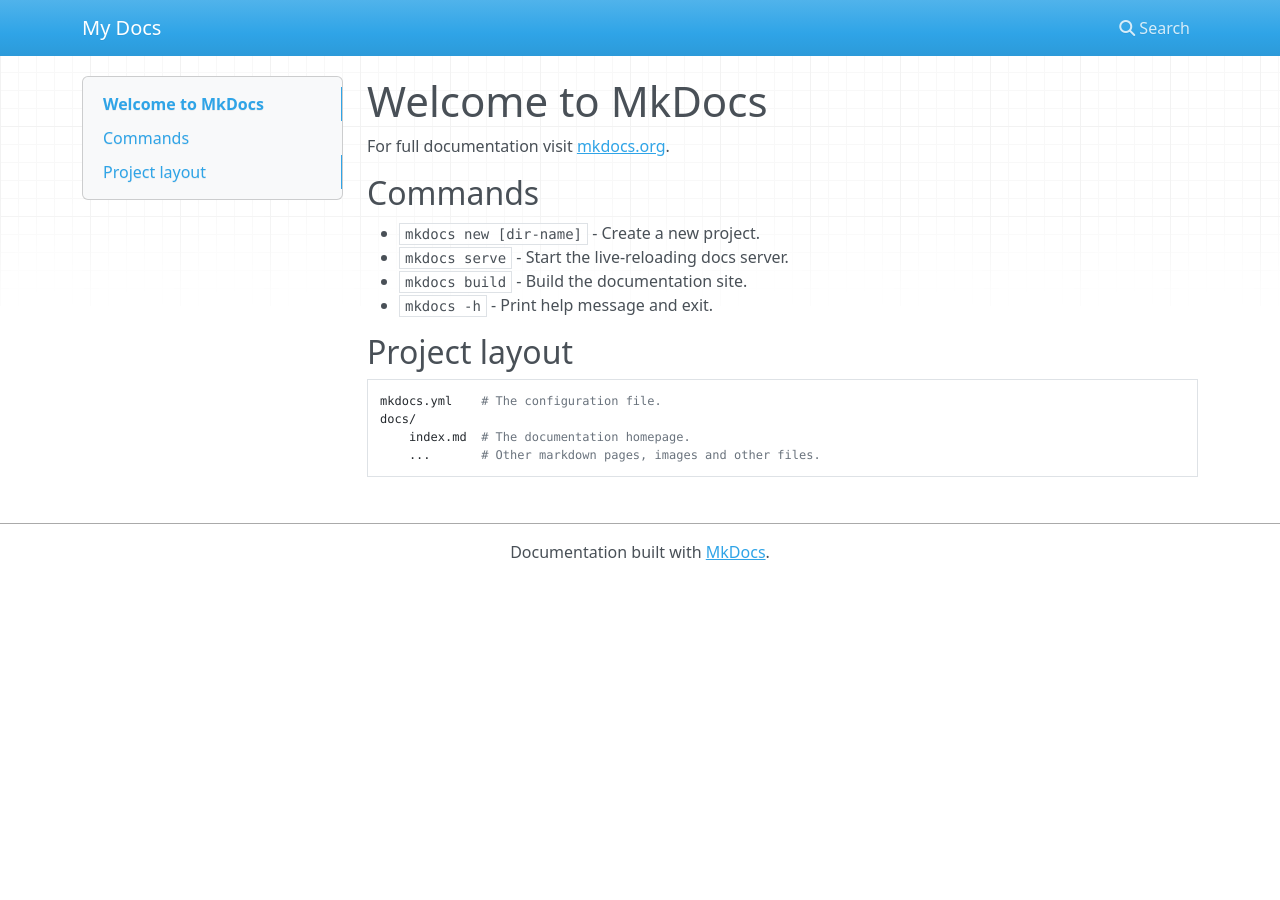
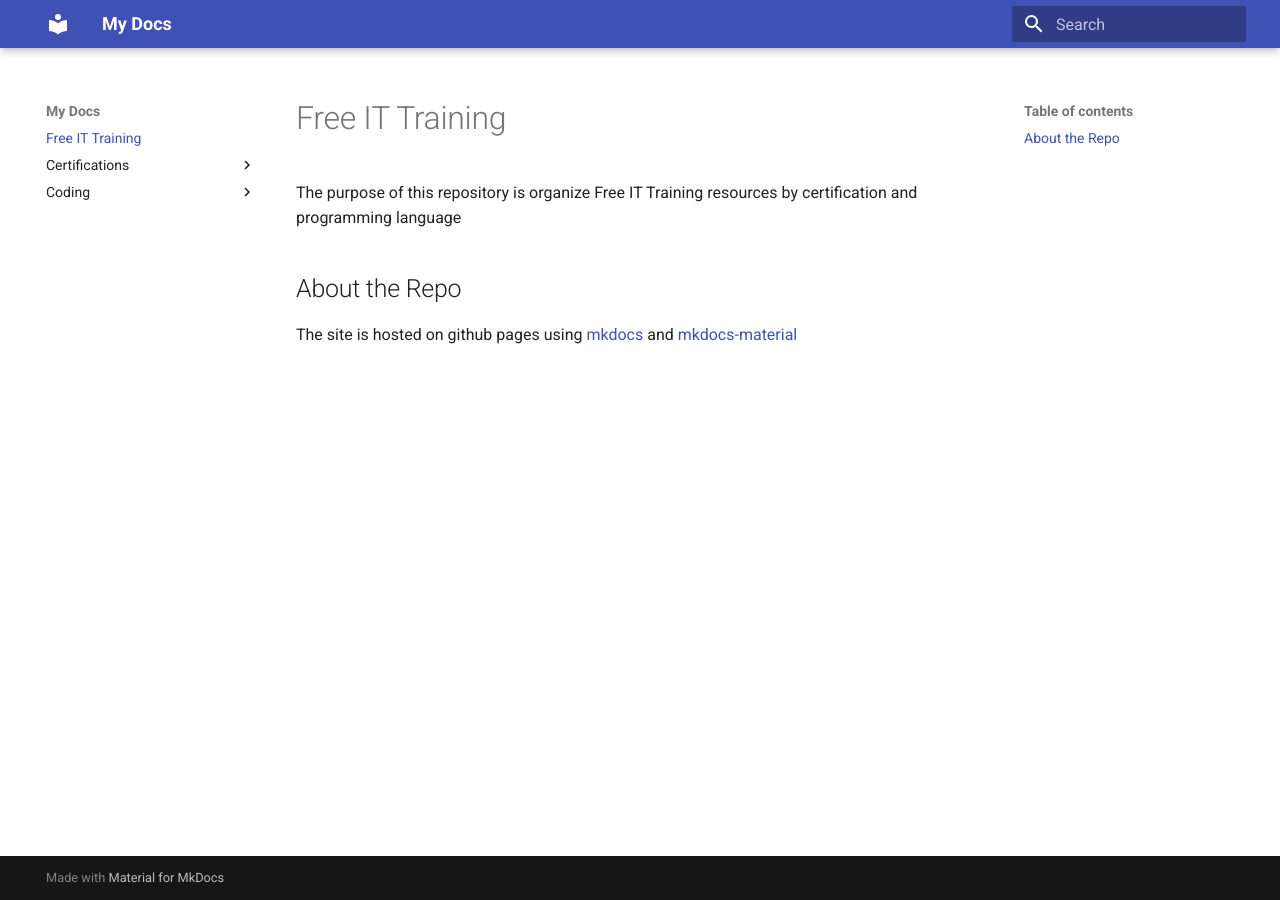
Before and after one commit to coleyr/Free_IT_Training, an MkDocs documentation site: the page built from docs/index.md, in a window 1280 px wide. Built offline with MkDocs 1.6.1 and Material for MkDocs 9.7.7, drawn with Linux system fonts in a browser that asks for light colours; nearby versions of some CDN libraries.

Commit message:
added Python, Comptia_A, and CCNA resources

```diff
--- a/docs/index.md
+++ b/docs/index.md
@@ -1,17 +1,5 @@
-# Welcome to MkDocs
+# Free IT Training
+The purpose of this repository is organize Free IT Training resources by certification and programming language
 
-For full documentation visit [mkdocs.org](https://www.mkdocs.org).
-
-## Commands
-
-* `mkdocs new [dir-name]` - Create a new project.
-* `mkdocs serve` - Start the live-reloading docs server.
-* `mkdocs build` - Build the documentation site.
-* `mkdocs -h` - Print help message and exit.
-
-## Project layout
-
-    mkdocs.yml    # The configuration file.
-    docs/
-        index.md  # The documentation homepage.
-        ...       # Other markdown pages, images and other files.
+## About the Repo
+The site is hosted on github pages using [mkdocs](https://www.mkdocs.org/) and [mkdocs-material](https://squidfunk.github.io/mkdocs-material/)
--- a/mkdocs.yml
+++ b/mkdocs.yml
@@ -1 +1,2 @@
 site_name: My Docs
+theme: material
```
Also changed, not shown: docs/coding/python.md (added, +3 -0 lines), docs/certifications/CCNA.MD (added), docs/certifications/Comptia_A.md (added).
